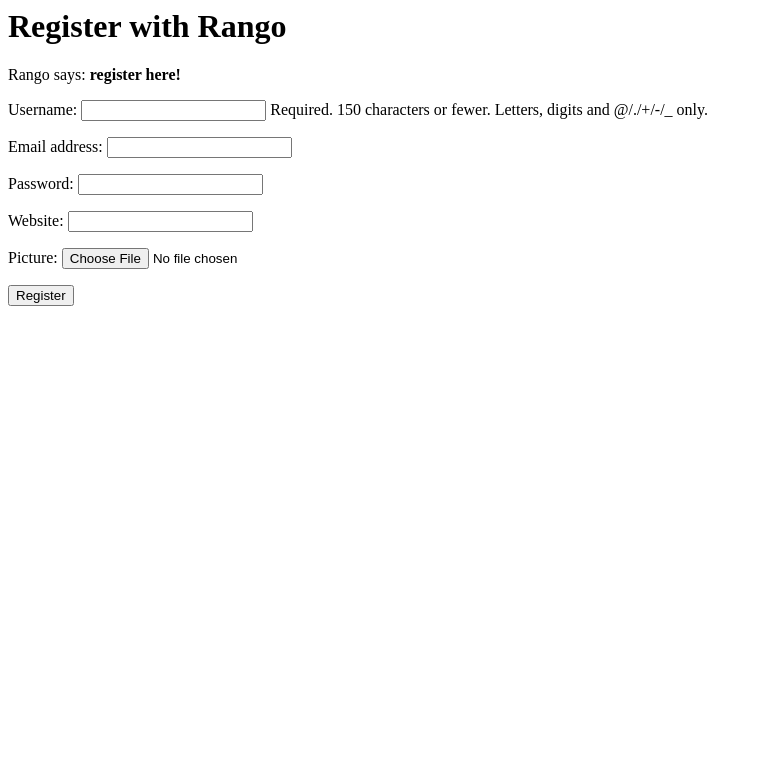
After one commit to ChChCheeeeo/TWD, a Django app: page /rango/register/ in a window 1280 px wide. The commit adds this page. Shown: the top 783 px of the page, without its empty margins (0-762 px from the left). Run offline with Django 3.2, Linux system fonts and the light colour scheme.

Commit message:
created registration template/view/url

```diff
--- a/rango/forms.py
+++ b/rango/forms.py
@@ -1,4 +1,5 @@
-from rango.models import Page, Category
+from rango.models import Page, Category, UserProfile
+from django.contrib.auth.models import User
 from django import forms
 
 
@@ -31,3 +32,18 @@ class PageForm(forms.ModelForm):
     class Meta:
         model = Page
         exclude = ('category',)
+
+
+class UserForm(forms.ModelForm):
+    password = forms.CharField(widget=forms.PasswordInput())
+
+    class Meta:
+        model = User
+        fields = ('username', 'email', 'password')
+
+
+class UserProfileForm(forms.ModelForm):
+
+    class Meta:
+        model = UserProfile
+        fields = ('website', 'picture')
--- a/rango/urls.py
+++ b/rango/urls.py
@@ -11,4 +11,5 @@ urlpatterns = patterns(
     	views.category, name='category'),
     url(r'^category/(?P<category_name_slug>[\w\-]+)/add_page/$',
 		views.add_page, name='add_page'),
+    url(r'^register/$', views.register, name='register'),
 )
--- a/rango/views.py
+++ b/rango/views.py
@@ -1,3 +1,4 @@
+from rango.forms import UserForm, UserProfileForm
 from rango.forms import CategoryForm, PageForm
 from rango.models import Category, Page
 from django.http import HttpResponse
@@ -106,3 +107,48 @@ def index(request):
     }
 
     return render(request, 'rango/index.html', context_dict)
+
+
+def register(request):
+
+    registered = False
+
+    if request.method == 'POST':
+
+        user_form = UserForm(data=request.POST)
+        profile_form = UserProfileForm(
+            data=request.POST
+        )
+
+        if user_form.is_valid() and profile_form.is_valid():
+            user = user_form.save()
+
+            user.set_password(user.password)
+            user.save()
+
+            profile = profile_form.save(commit=False)
+            profile.user = user
+
+            if 'picture' in request.FILES:
+                profile.picture = request.FILES['picture']
+
+            profile.save()
+
+            registered = True
+
+        else:
+            print user_form.errors, profile_form.errors
+
+    else:
+        user_form = UserForm()
+        profile_form = UserProfileForm()
+
+    return render(
+        request,
+        'rango/register.html',
+        {
+            'user_form': user_form,
+            'profile_form': profile_form,
+            'registered': registered
+            }
+    )
--- a/templates/rango/index.html
+++ b/templates/rango/index.html
@@ -43,6 +43,7 @@
 
 		<a href="/rango/about/">About</a><br />
         <a href="/rango/add_category/">Add a New Category</a><br />
+        <a href="/rango/register/">Register Here</a><br />
 	</body>
 
 </html>
--- /dev/null
+++ b/templates/rango/register.html
@@ -0,0 +1,42 @@
+<html>
+    <head>
+        <title>
+            Rango
+        </title>
+    </head>
+
+    <body>
+        <h1>
+            Register with Rango
+        </h1>
+
+        {% if registered %}
+            Rango says:
+                <strong>
+                    thank you for registering!
+                </strong>
+            <br />
+            <a href="/rango/">
+                Return to the homepage.
+            </a>
+            <br />
+        {% else %}
+            Rango says:
+                <strong>
+                    register here!
+                </strong>
+                <br />
+
+            <form id="user_form" method="post" action="/rango/register/"
+            enctype="multipart/form-data">
+
+                {% csrf_token %}
+
+                {{ user_form.as_p }}
+                {{ profile_form.as_p }}
+
+                <input type="submit" name="submit" value="Register" />
+            </form>
+        {% endif %}
+    </body>
+</html>
```
